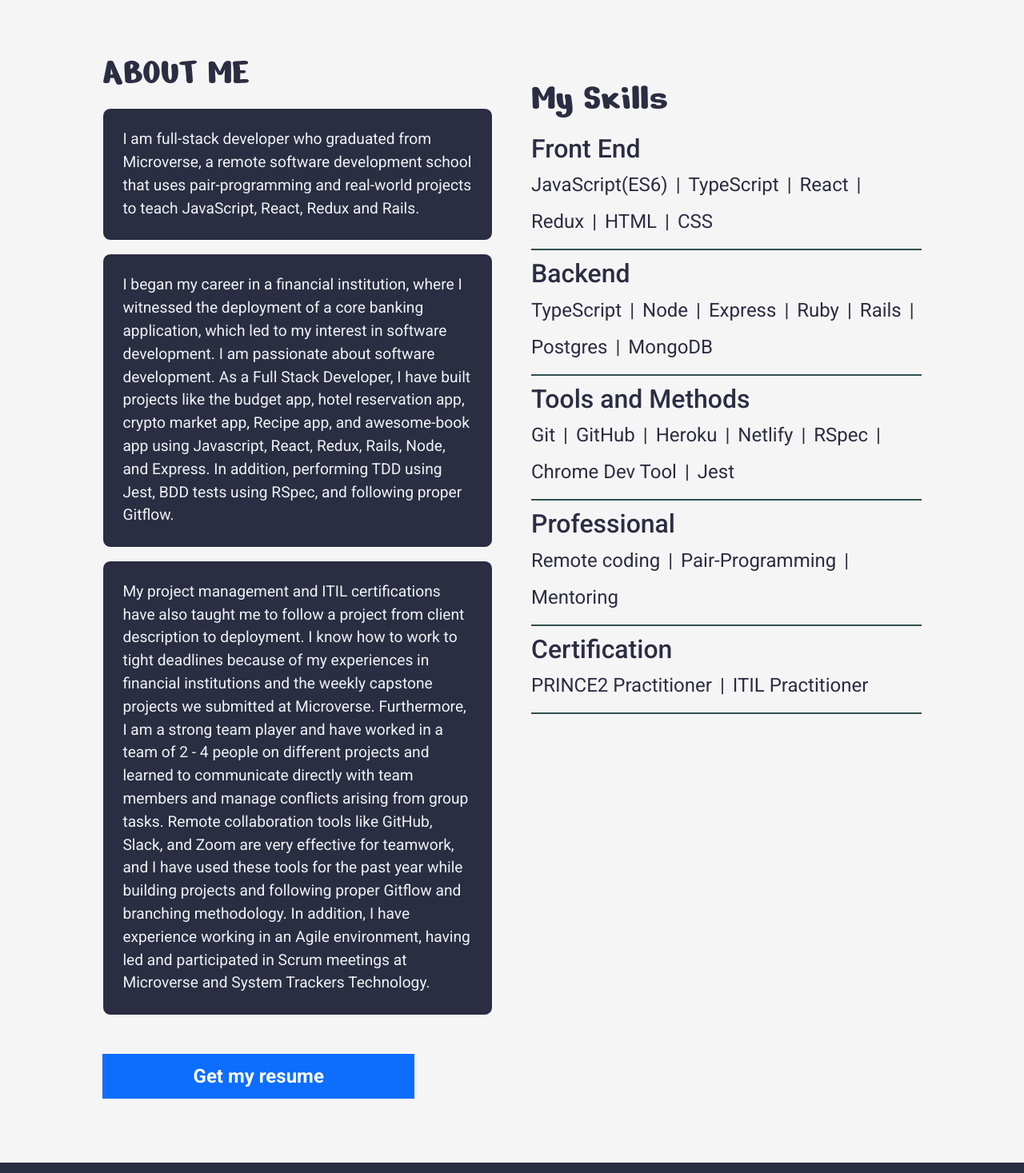
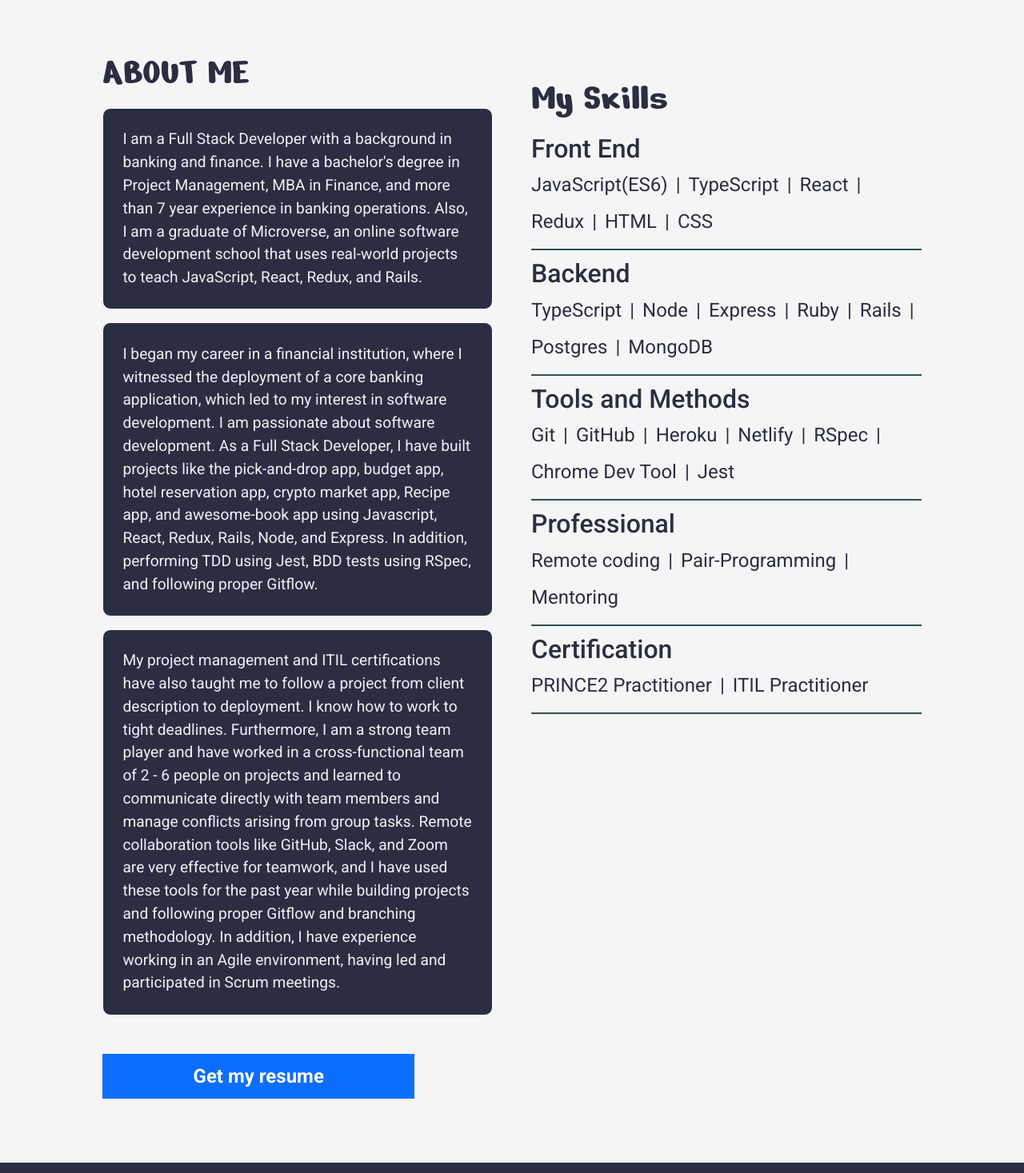
Before and after one commit to udeaghad/my-portfolio, a React (Create React App) app: page / in a window 1280 px wide. Shown: the part 2915-4382 px from the top of the page at 80% size. Built offline with nearby package versions, Linux system fonts and the light colour scheme.

Commit message:
Update AboutMe component section

```diff
--- a/src/components/AboutMe.js
+++ b/src/components/AboutMe.js
@@ -15,33 +15,34 @@ const AboutMe = () => (
       </Typography>
       <div className="about_me_text">
         <p>
-          I am full-stack developer who graduated from Microverse,
-          a remote software development school that uses pair-programming and real-world
-          projects to teach JavaScript, React, Redux and Rails.
+          I am a Full Stack Developer with a background in banking and finance.
+          I have a bachelor&apos;s degree in Project Management, MBA in Finance,
+          and more than 7 year experience in banking operations.
+          Also, I am a graduate of Microverse, an online software development school
+          that uses real-world projects to teach JavaScript, React, Redux, and Rails.
         </p>
 
         <p>
           I began my career in a financial institution, where I witnessed the deployment
           of a core banking application, which led to my interest in software development.
           I am passionate about software development. As a Full Stack Developer, I have
-          built projects like the budget app, hotel reservation app, crypto market app,
-          Recipe app, and awesome-book app using Javascript, React, Redux, Rails, Node,
-          and Express. In addition, performing TDD using Jest, BDD tests using RSpec,
-          and following proper Gitflow.
+          built projects like the pick-and-drop app, budget app, hotel reservation app,
+          crypto market app, Recipe app, and awesome-book app using Javascript, React,
+          Redux, Rails, Node, and Express. In addition, performing TDD using Jest, BDD
+          tests using RSpec, and following proper Gitflow.
         </p>
 
         <p>
           My project management and ITIL certifications have also taught me to follow a
           project from client description to deployment. I know how to work to tight
-          deadlines because of my experiences in financial institutions and the weekly
-          capstone projects we submitted at Microverse. Furthermore, I am a strong team
-          player and have worked in a team of 2 - 4 people on different projects and
-          learned to communicate directly with team members and manage conflicts arising
-          from group tasks. Remote collaboration tools like GitHub, Slack, and Zoom are
-          very effective for teamwork, and I have used these tools for the past year while
-          building projects and following proper Gitflow and branching methodology.
-          In addition, I have experience working in an Agile environment, having led and
-          participated in Scrum meetings at Microverse and System Trackers Technology.
+          deadlines. Furthermore, I am a strong team player and have worked in a
+          cross-functional team of 2 - 6 people on projects and learned to communicate
+          directly with team members and manage conflicts arising from group tasks.
+          Remote collaboration tools like GitHub, Slack, and Zoom are very effective for
+          teamwork, and I have used these tools for the past year while building projects
+          and following proper Gitflow and branching methodology. In addition, I have
+          experience working in an Agile environment, having led and participated in
+          Scrum meetings.
         </p>
 
       </div>
```
